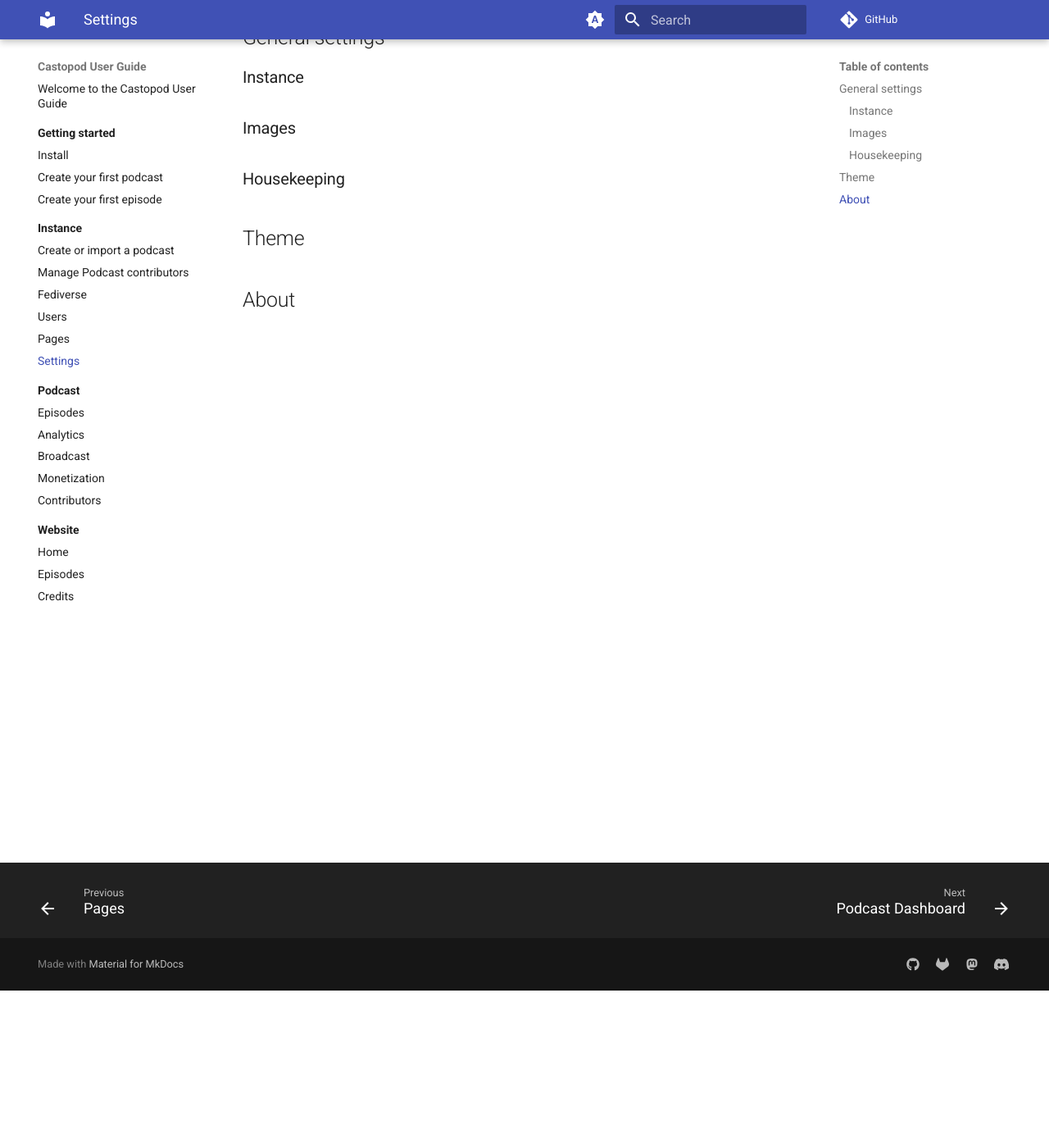
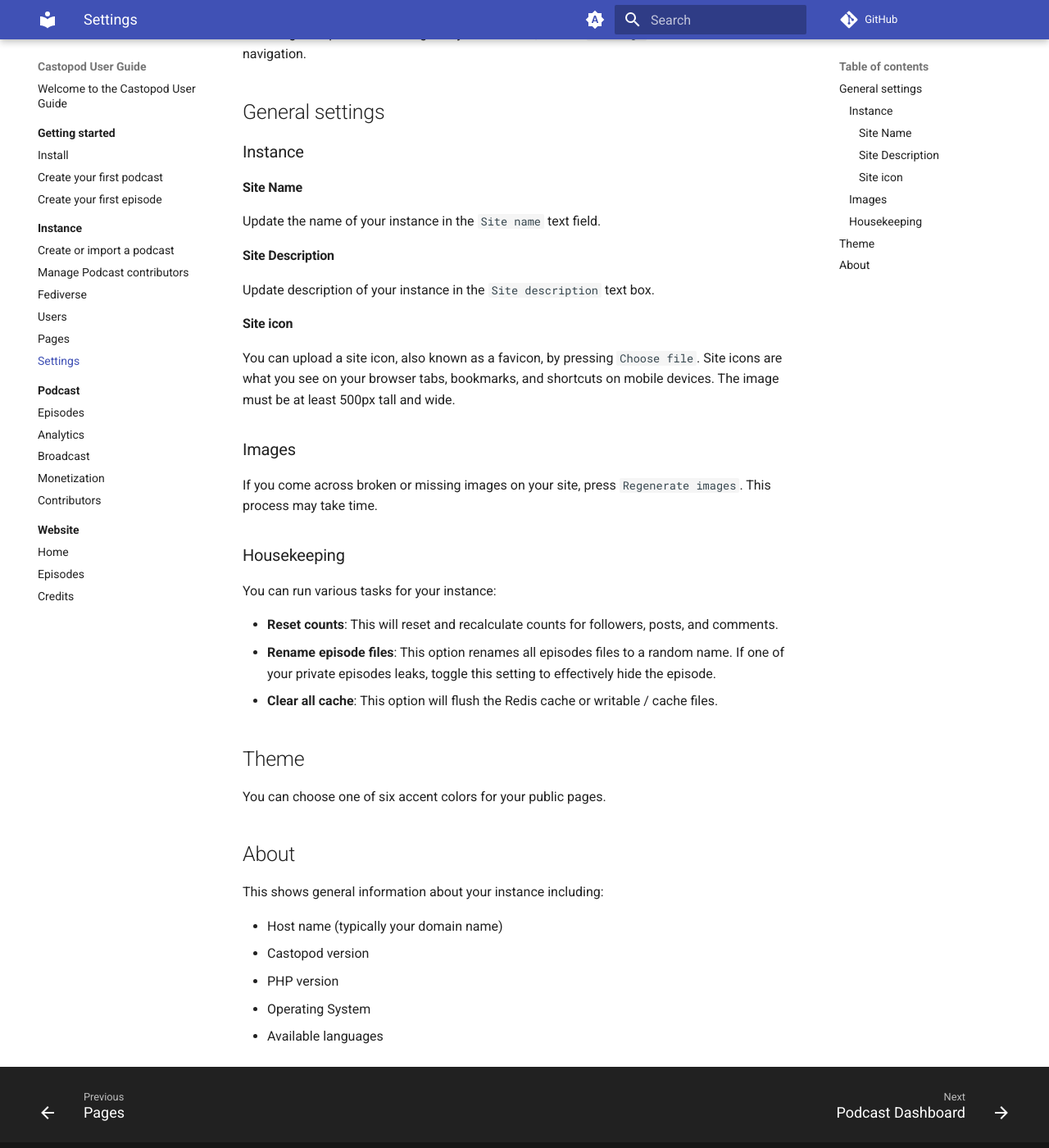
Before and after one commit to prcutler/castopod-user-guide, an MkDocs documentation site: the page built from docs/instance/settings.md, in a window 1280 px wide and 1400 px high, scrolled down 192 px. Shown: the whole window at 82% size. Built offline with MkDocs 1.6.1 and Material for MkDocs 9.7.7, drawn with Linux system fonts in a browser that asks for light colours; comment, search, counter and statistics services are not loaded.

Commit message:
Add settings.md page

```diff
--- a/docs/instance/settings.md
+++ b/docs/instance/settings.md
@@ -1,13 +1,47 @@
 # Settings
+
+To change or update the settings for your instance, choose `Settings` from the left hand navigation.
 
 ## General settings
 
 ### Instance
 
+#### Site Name
+
+Update the name of your instance in the `Site name` text field.
+
+#### Site Description
+
+Update description of your instance in the `Site description` text box.
+
+#### Site icon
+
+You can upload a site icon, also known as a favicon, by pressing `Choose file`. Site icons are what you see
+on your browser tabs, bookmarks, and shortcuts on mobile devices.  The image must be at least 500px tall and wide.
+
 ### Images
+
+If you come across broken or missing images on your site, press `Regenerate images`.  This process may take time.
 
 ### Housekeeping
 
+You can run various tasks for your instance:
+
+* **Reset counts**: This will reset and recalculate counts for followers, posts, and comments.
+* **Rename episode files**: This option renames all episodes files to a random name.  If one of your private
+episodes leaks, toggle this setting to effectively hide the episode.
+* **Clear all cache**: This option will flush the Redis cache or writable / cache files.
+
 ## Theme
 
+You can choose one of six accent colors for your public pages.
+
 ## About
+
+This shows general information about your instance including:
+
+* Host name (typically your domain name)
+* Castopod version
+* PHP version
+* Operating System
+* Available languages
```
